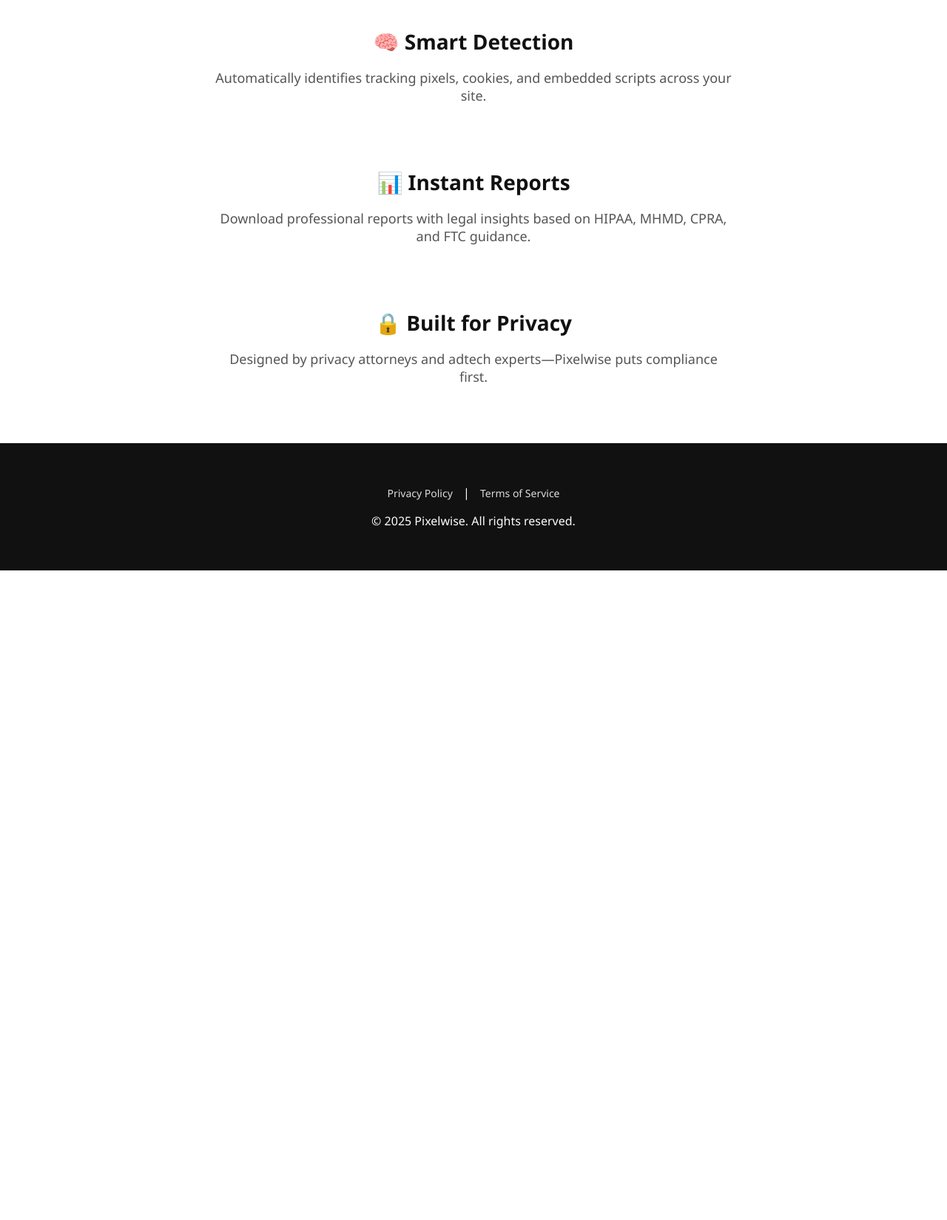
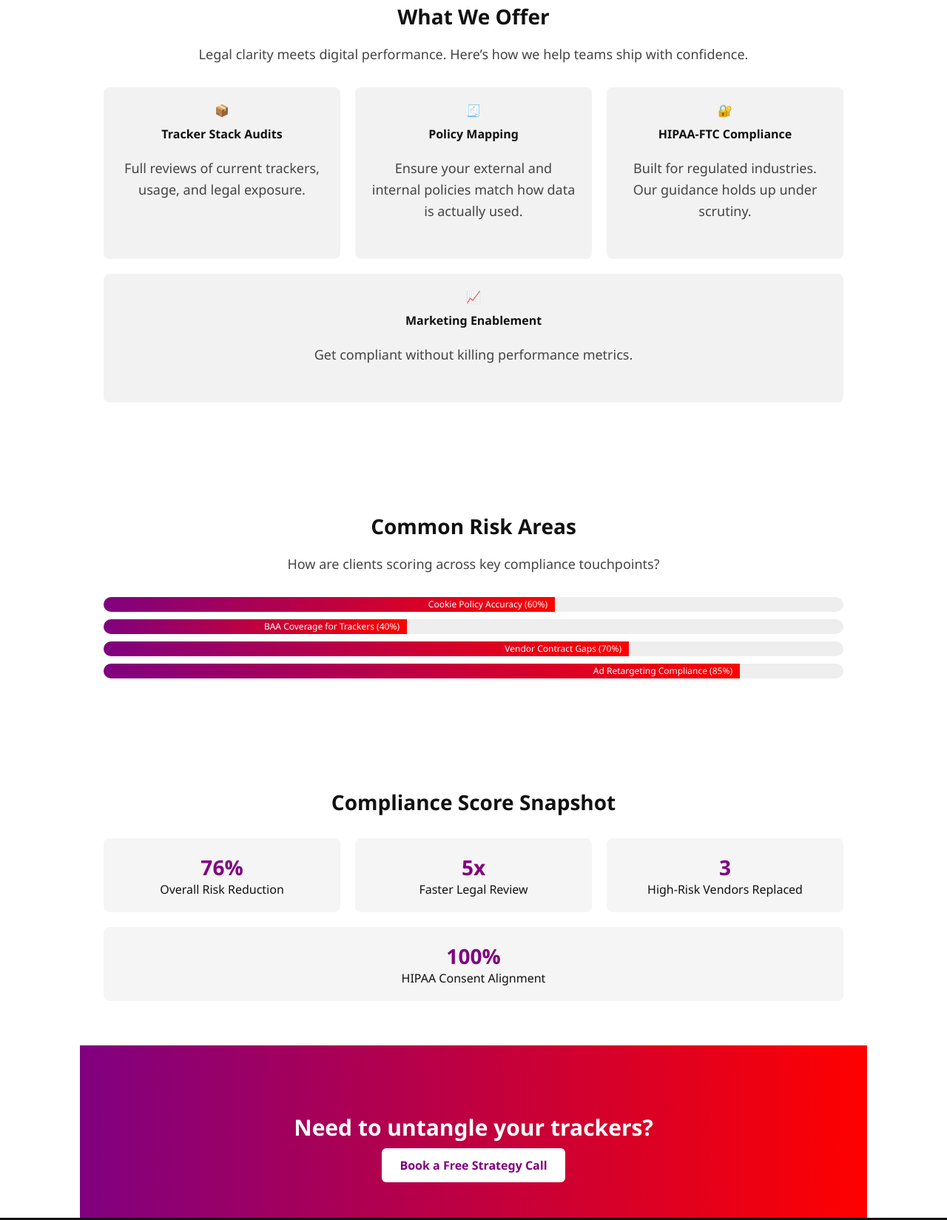
Before and after one commit to MuseLegal/Pixelwise, a plain HTML site: page index.html in a window 1280 px wide. Shown: the part 602-2251 px from the top of the page at 74% size. Before the commit the page ends 1373 px from the top, so only its background shows below. Drawn offline with Linux system fonts and the light colour scheme.

Commit message:
Update index.html

```diff
--- a/index.html
+++ b/index.html
@@ -3,7 +3,7 @@
 <head>
   <meta charset="UTF-8" />
   <meta name="viewport" content="width=device-width, initial-scale=1.0"/>
-  <title>Pixelwise</title>
+  <title>Pixelwise Consulting</title>
   <style>
     body {
       margin: 0;
@@ -37,6 +37,15 @@
       margin-right: 8px;
       font-size: 20px;
     }
+    .nav-cta a {
+      background: linear-gradient(to right, purple, red);
+      color: white;
+      padding: 10px 20px;
+      border-radius: 6px;
+      text-decoration: none;
+      font-weight: 600;
+      font-size: 16px;
+    }
     .hero {
       padding: 120px 32px 100px;
       text-align: center;
@@ -61,15 +70,6 @@
       max-width: 600px;
       margin: 0 auto 30px;
     }
-    .hero .cta {
-      font-size: 18px;
-      padding: 14px 24px;
-      border: none;
-      border-radius: 8px;
-      background: linear-gradient(to right, purple, red);
-      color: white;
-      cursor: pointer;
-    }
     .blob {
       position: absolute;
       width: 500px;
@@ -80,25 +80,120 @@
     }
     .blob1 { top: -100px; left: -100px; background: rgba(255, 0, 150, 0.15); }
     .blob2 { bottom: -100px; right: -100px; background: rgba(255, 215, 0, 0.15); }
-    .features {
+
+    section {
       padding: 60px 32px;
+      max-width: 1000px;
+      margin: auto;
+    }
+    section h3 {
+      font-size: 28px;
+      margin-bottom: 12px;
+      text-align: center;
+    }
+    section p {
+      font-size: 18px;
+      color: #444;
+      line-height: 1.6;
+      margin-bottom: 30px;
+      text-align: center;
+    }
+    .columns {
       display: flex;
       flex-direction: column;
-      gap: 40px;
+      gap: 24px;
+    }
+    .columns > div {
+      background: #f9f9f9;
+      padding: 20px;
+      border-left: 5px solid purple;
+      border-radius: 6px;
+    }
+    .columns h4 {
+      margin-top: 0;
+      font-size: 20px;
+    }
+
+    .features-grid {
+      display: flex;
+      flex-wrap: wrap;
+      gap: 20px;
+      justify-content: center;
+      margin-top: 30px;
+    }
+    .feature {
+      flex: 1 1 280px;
+      background: #f2f2f2;
+      padding: 20px;
+      border-radius: 8px;
       text-align: center;
     }
-    .features div {
-      max-width: 700px;
-      margin: 0 auto;
+    .feature h4 {
+      margin-top: 10px;
     }
-    .features h3 {
+
+    .bars {
+      display: flex;
+      flex-direction: column;
+      gap: 10px;
+      margin-top: 20px;
+    }
+    .bar {
+      background: #eee;
+      border-radius: 20px;
+      overflow: hidden;
+      height: 20px;
+    }
+    .bar-fill {
+      height: 100%;
+      background: linear-gradient(to right, purple, red);
+      text-align: right;
+      padding-right: 10px;
+      color: white;
+      font-size: 12px;
+      line-height: 20px;
+    }
+
+    .scoreboard {
+      display: flex;
+      justify-content: space-around;
+      flex-wrap: wrap;
+      gap: 20px;
+      margin-top: 30px;
+    }
+    .score {
+      background: #f5f5f5;
+      padding: 20px;
+      border-radius: 8px;
+      flex: 1 1 220px;
+      text-align: center;
+    }
+    .score strong {
       font-size: 28px;
-      margin-bottom: 8px;
+      display: block;
+      color: purple;
     }
-    .features p {
-      font-size: 18px;
-      color: #555;
+
+    .cta-banner {
+      text-align: center;
+      padding: 60px 32px;
+      background: linear-gradient(to right, purple, red);
+      color: white;
     }
+    .cta-banner h3 {
+      font-size: 30px;
+      margin-bottom: 20px;
+    }
+    .cta-banner a {
+      background: white;
+      color: purple;
+      padding: 12px 24px;
+      border-radius: 6px;
+      font-weight: bold;
+      text-decoration: none;
+      font-size: 16px;
+    }
+
     footer {
       background: #111;
       color: white;
@@ -117,33 +212,81 @@
 
   <nav>
     <h1><span>P</span>Pixelwise</h1>
-    <div>
-      <a href="#features" style="margin-right:20px; text-decoration:none; color:#333;">Features</a>
-      <a href="#pricing" style="text-decoration:none; color:#333;">Pricing</a>
+    <div class="nav-cta">
+      <a href="https://calendly.com/yourname/pixelwise-chat" target="_blank">Request Chat</a>
     </div>
   </nav>
 
   <section class="hero">
     <div class="blob blob1"></div>
     <div class="blob blob2"></div>
-    <h2>Scan. Comply. <span>Relax.</span></h2>
-    <p>Pixelwise scans your site for trackers and cookies, flags privacy risks, and helps you stay compliant with HIPAA, FTC, and state laws.</p>
-    <button class="cta">Run Free Scan</button>
+    <h2>Tracking Tech, <span>Strategically</span></h2>
+    <p>Pixelwise is a consulting firm helping digital-first companies design compliant, effective strategies for using tracking technologies—without getting burned.</p>
   </section>
 
-  <section class="features" id="features">
-    <div>
-      <h3>🧠 Smart Detection</h3>
-      <p>Automatically identifies tracking pixels, cookies, and embedded scripts across your site.</p>
+  <section>
+    <h3>What We Offer</h3>
+    <p>Legal clarity meets digital performance. Here’s how we help teams ship with confidence.</p>
+    <div class="features-grid">
+      <div class="feature">
+        <div>📦</div>
+        <h4>Tracker Stack Audits</h4>
+        <p>Full reviews of current trackers, usage, and legal exposure.</p>
+      </div>
+      <div class="feature">
+        <div>🧾</div>
+        <h4>Policy Mapping</h4>
+        <p>Ensure your external and internal policies match how data is actually used.</p>
+      </div>
+      <div class="feature">
+        <div>🔐</div>
+        <h4>HIPAA-FTC Compliance</h4>
+        <p>Built for regulated industries. Our guidance holds up under scrutiny.</p>
+      </div>
+      <div class="feature">
+        <div>📈</div>
+        <h4>Marketing Enablement</h4>
+        <p>Get compliant without killing performance metrics.</p>
+      </div>
     </div>
-    <div>
-      <h3>📊 Instant Reports</h3>
-      <p>Download professional reports with legal insights based on HIPAA, MHMD, CPRA, and FTC guidance.</p>
+  </section>
+
+  <section>
+    <h3>Common Risk Areas</h3>
+    <p>How are clients scoring across key compliance touchpoints?</p>
+    <div class="bars">
+      <div class="bar"><div class="bar-fill" style="width: 60%;">Cookie Policy Accuracy (60%)</div></div>
+      <div class="bar"><div class="bar-fill" style="width: 40%;">BAA Coverage for Trackers (40%)</div></div>
+      <div class="bar"><div class="bar-fill" style="width: 70%;">Vendor Contract Gaps (70%)</div></div>
+      <div class="bar"><div class="bar-fill" style="width: 85%;">Ad Retargeting Compliance (85%)</div></div>
     </div>
-    <div>
-      <h3>🔒 Built for Privacy</h3>
-      <p>Designed by privacy attorneys and adtech experts—Pixelwise puts compliance first.</p>
+  </section>
+
+  <section>
+    <h3>Compliance Score Snapshot</h3>
+    <div class="scoreboard">
+      <div class="score">
+        <strong>76%</strong>
+        Overall Risk Reduction
+      </div>
+      <div class="score">
+        <strong>5x</strong>
+        Faster Legal Review
+      </div>
+      <div class="score">
+        <strong>3</strong>
+        High-Risk Vendors Replaced
+      </div>
+      <div class="score">
+        <strong>100%</strong>
+        HIPAA Consent Alignment
+      </div>
     </div>
+  </section>
+
+  <section class="cta-banner">
+    <h3>Need to untangle your trackers?</h3>
+    <a href="https://calendly.com/yourname/pixelwise-chat" target="_blank">Book a Free Strategy Call</a>
   </section>
 
   <footer>
@@ -151,7 +294,7 @@
       <a href="#">Privacy Policy</a> |
       <a href="#">Terms of Service</a>
     </p>
-    <p style="margin-top:10px;">&copy; 2025 Pixelwise. All rights reserved.</p>
+    <p style="margin-top:10px;">&copy; 2025 Pixelwise Consulting. All rights reserved.</p>
   </footer>
 
 </body>
```
